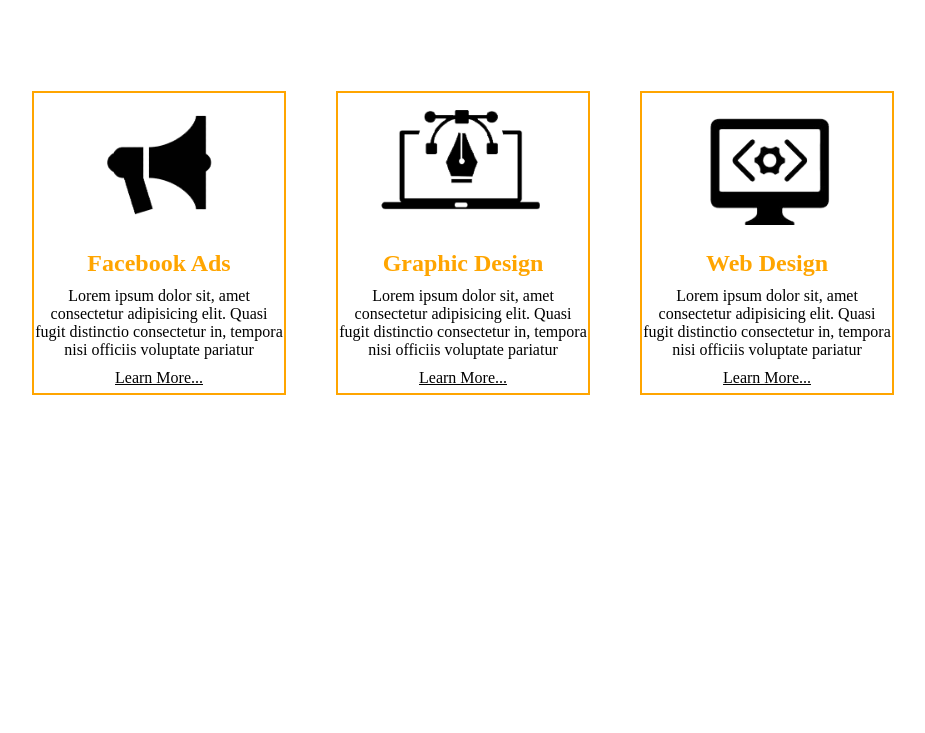
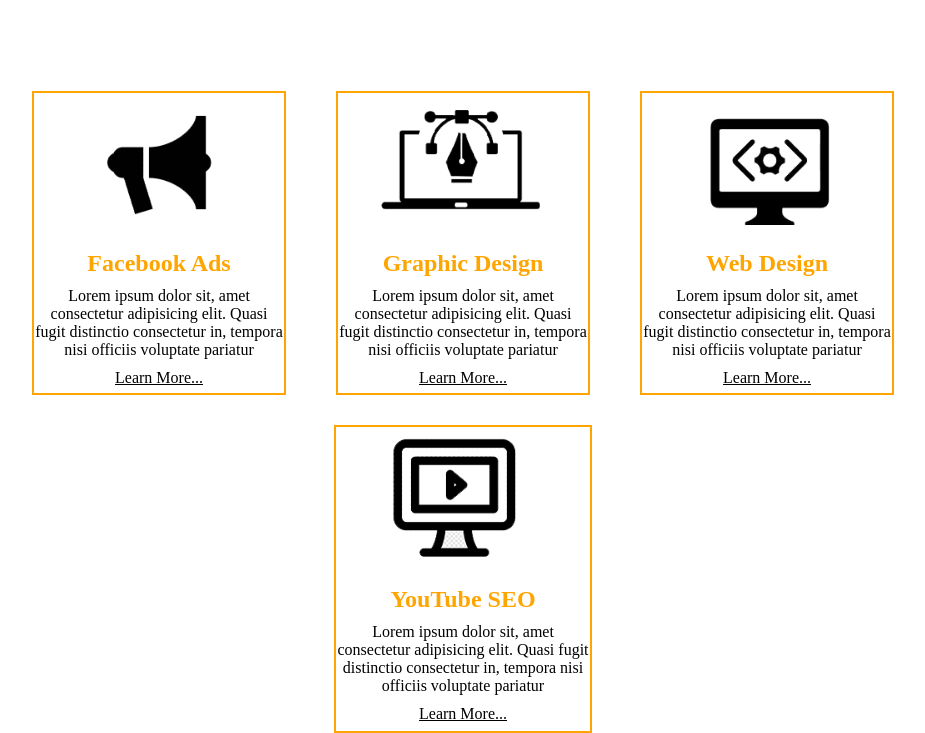
Before and after one commit to naymulhuda/practice-5, a plain HTML site: page practice5.html in a window 1280 px wide. Shown: the part 716-1449 px from the top of the page, without its empty margins (177-1102 px from the left). Before the commit the page ends 1111 px from the top, so only its background shows below. Drawn offline with Linux system fonts and the light colour scheme.

Commit message:
4 works full

```diff
--- a/practice5.css
+++ b/practice5.css
@@ -167,6 +167,35 @@
 /* 4th work */
 .fourth-work {
     width: auto;
-    background-color: aqua;
     margin-top: 30px;
+    display: flex;
+    align-items: center;
+    justify-content: center;
 }
+
+.seo {
+    width: 254px;
+    height: 304px;
+    background-color: white;
+    border: 2px solid orange;
+    align-content: center;
+    text-align: center;
+}
+.seo-image {
+    width: 250px;
+    height: 150px;
+    background-image: url(SEO.png);
+    background-size: contain;
+    background-repeat: no-repeat;
+}
+
+.seo-header {
+    text-align: center;
+    align-items: center;
+    color: orange;
+}
+
+.seo-text {
+    text-align: center;
+    margin-top: 10px;
+}
--- a/practice5.html
+++ b/practice5.html
@@ -74,9 +74,19 @@
         </div>
         <div class="learn-more">Learn More...</div>
 </div>
+</div>
 
-
-
+<div class="fourth-work">
+    <div class="seo">
+    <div class="seo-image"></div>
+        <div class="seo-header"><h2>
+            YouTube SEO</h2>
+        </div>
+        <div class="seo-text">Lorem ipsum dolor sit, amet consectetur adipisicing elit. Quasi fugit distinctio consectetur in, tempora nisi officiis voluptate pariatur
+        </div>
+        <div class="learn-more">Learn More...</div>
+    </div>
+</div>
 
 
 
```
